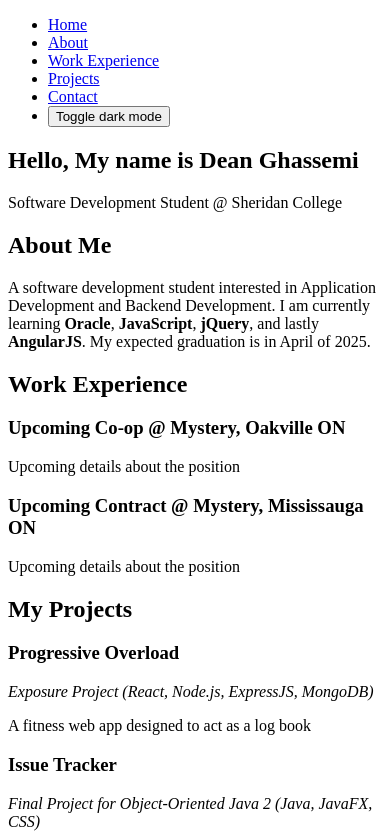
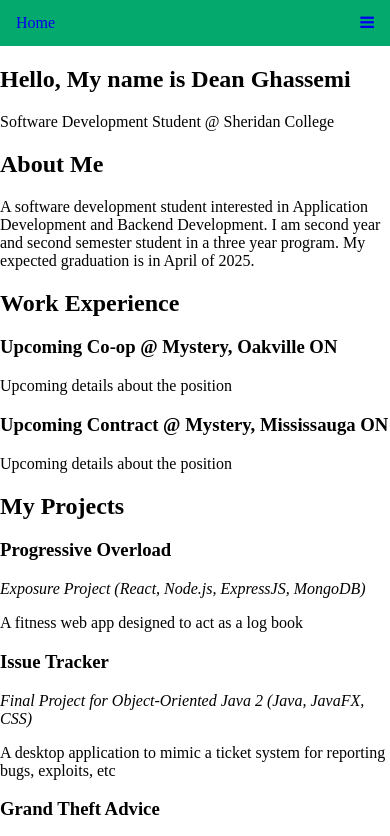
Before and after one commit to DeanGhassemi/PortfolioSite, a plain HTML site: page index.html in a window 390 px wide. Shown: the top 836 px of the page. Drawn offline with nearby package versions, Linux system fonts and the light colour scheme.

Commit message:
added navbar. menu needs fixing

```diff
--- a/index.html
+++ b/index.html
@@ -2,7 +2,6 @@
 <html lang="en">
   <head>
     <meta charset="UTF-8" />
-    <meta http-equiv="X-UA-Compatible" content="IE=edge" />
     <meta name="viewport" content="width=device-width, initial-scale=1.0" />
     <link rel="stylesheet" href="style.css" />
     <title>Dean's Personal Site</title>
@@ -19,42 +18,45 @@
     />
     <script src="https://ajax.googleapis.com/ajax/libs/jquery/3.6.0/jquery.min.js"></script>
     <script src="script.js"></script>
+    <link
+      rel="stylesheet"
+      href="https://cdnjs.cloudflare.com/ajax/libs/font-awesome/4.7.0/css/font-awesome.min.css"
+    />
   </head>
   <body>
-    <section class="container">
-      <div id="navbar">
-        <nav>
-          <ul>
-            <li class="nav-items"><a href="#home">Home</a></li>
-            <li class="nav-items"><a href="#about">About</a></li>
-            <li class="nav-items"><a href="#work">Work Experience</a></li>
-            <li class="nav-items"><a href="#projects">Projects</a></li>
-            <li class="nav-items"><a href="#contact">Contact</a></li>
-            <li class="nav-items"><button onclick="toggleDarkMode()">Toggle dark mode</button></li>
-          </ul>
-        </nav>
+    <section id="navbar">
+      <div class="container nav-con">
+        <a href="#home" class="active">Home</a>
+        <div id="nav">
+          <a href="#about">About</a>
+          <a href="#work">Work Experience</a>
+          <a href="#projects">Projects</a>
+          <a href="#contact">Contact</a>
+          <button onclick="toggleDarkMode()">Toggle dark mode</button>
+        </div>
+        <a href="javascript:void(0);" class="icon" onclick="displayNav()">
+          <i class="fa fa-bars"></i>
+        </a>
       </div>
     </section>
-    <section class="container">
-      <div id="home">
+    <section id="home">
+      <div class="container">
         <h1>Hello, My name is Dean Ghassemi</h1>
         <p>Software Development Student @ Sheridan College</p>
       </div>
     </section>
-    <section class="container">
-      <div id="about">
+    <section id="about">
+      <div class="container">
         <h1>About Me</h1>
         <p>
           A software development student interested in Application Development
-          and Backend Development. I am currently learning
-          <strong>Oracle</strong>, <strong>JavaScript</strong>,
-          <strong>jQuery</strong>, and lastly <strong>AngularJS</strong>. My
-          expected graduation is in April of 2025.
+          and Backend Development. I am second year and second semester student
+          in a three year program. My expected graduation is in April of 2025.
         </p>
       </div>
     </section>
-    <section class="container">
-      <div id="experience">
+    <section id="experience">
+      <div class="container">
         <h1>Work Experience</h1>
         <div class="work-item">
           <h3>Upcoming Co-op @ Mystery, Oakville ON</h3>
@@ -66,8 +68,8 @@
         </div>
       </div>
     </section>
-    <section class="container">
-      <div id="projects">
+    <section id="projects">
+      <div class="container">
         <h1>My Projects</h1>
         <div class="project-item">
           <h3>Progressive Overload</h3>
@@ -77,31 +79,60 @@
         <div class="project-item">
           <h3>Issue Tracker</h3>
           <i>Final Project for Object-Oriented Java 2 (Java, JavaFX, CSS)</i>
-          <p>A desktop application to mimic a ticket system for reporting bugs, exploits, etc</p>
+          <p>
+            A desktop application to mimic a ticket system for reporting bugs,
+            exploits, etc
+          </p>
         </div>
         <div class="project-item">
           <h3>Grand Theft Advice</h3>
-          <i>Front-end Developer - Hackville 2022 Submission (HTML, CSS, Bootstrap, ASP.NET, Figma)</i>
-          <p>A web app to aid high school students in Ontario with their transition into post-secondary</p>
+          <i
+            >Front-end Developer - Hackville 2022 Submission (HTML, CSS,
+            Bootstrap, ASP.NET, Figma)</i
+          >
+          <p>
+            A web app to aid high school students in Ontario with their
+            transition into post-secondary
+          </p>
         </div>
         <div class="project-item">
           <h3>Image Processing</h3>
           <i>High School Project (C#.NET, WinForms)</i>
-          <p>A desktop application to manipulate images by applying filters such as blur, and pixelate</p>
+          <p>
+            A desktop application to manipulate images by applying filters such
+            as blur, and pixelate
+          </p>
         </div>
       </div>
     </section>
-    <section class="container">
-      <div id="contact">
+    <section id="contact">
+      <div class="container">
         <div id="contact-left">
           <h1>Contact Me</h1>
           <p>deanghassemi@gmail.com</p>
         </div>
         <div id="contact-right">
           <form>
-            <input type="text", id="fname" name="fname" placeholder="Your Name">
-            <input type="email", id="email" name="email" placeholder="Your Email">
-            <textarea id="message "name="message" rows="6" placeholder="Your Message"></textarea>
+            <input
+              type="text"
+              ,
+              id="fname"
+              name="fname"
+              placeholder="Your Name"
+            />
+            <input
+              type="email"
+              ,
+              id="email"
+              name="email"
+              placeholder="Your Email"
+            />
+            <textarea
+              id="message "
+              name="message"
+              rows="6"
+              placeholder="Your Message"
+            ></textarea>
           </form>
         </div>
       </div>
--- a/script.js
+++ b/script.js
@@ -1,4 +1,12 @@
 function toggleDarkMode() {
     var element = document.body;
     element.classList.toggle("dark-mode");
+}
+function displayNav() {
+    var x = document.getElementById("nav");
+    if (x.style.display === "block") {
+      x.style.display = "none";
+    } else {
+      x.style.display = "block";
+    }
   }
--- a/style.css
+++ b/style.css
@@ -1,5 +1,7 @@
 /* Dark Mode */
 body{
+    margin: 0px;
+    padding: 0px;
     color: black;
     background-color: white;
 }
@@ -8,6 +10,29 @@ body{
     color: white;
 }
 /* For Mobile */
-@media  screen and (max-width: 600px){
-
+@media screen and (max-width: 600px){
+    .container{
+        margin: auto;
+    }
+    .nav-con{
+        overflow: hidden;
+        position: relative;
+    }
+    .nav-con > #nav{
+        display: none;
+    }
+    .nav-con > a{
+        display: block;
+        padding: 14px 16px;
+        text-decoration: none;
+    }
+    a.icon {
+        display: block;
+        position: absolute;
+        right: 0;
+        top: 0;
+    }
+    .active{
+        background-color: #04AA6D;
+    }
 }
```
